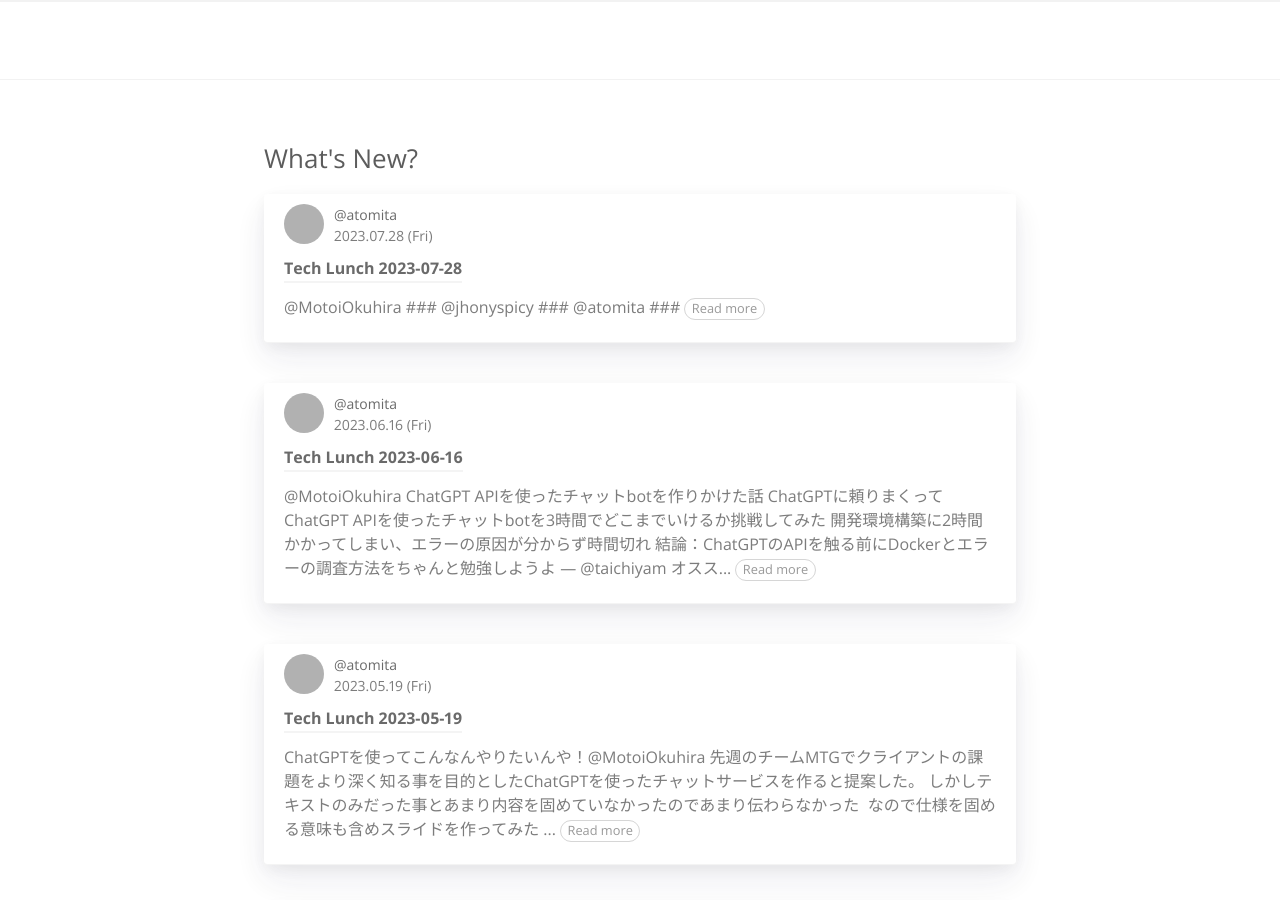
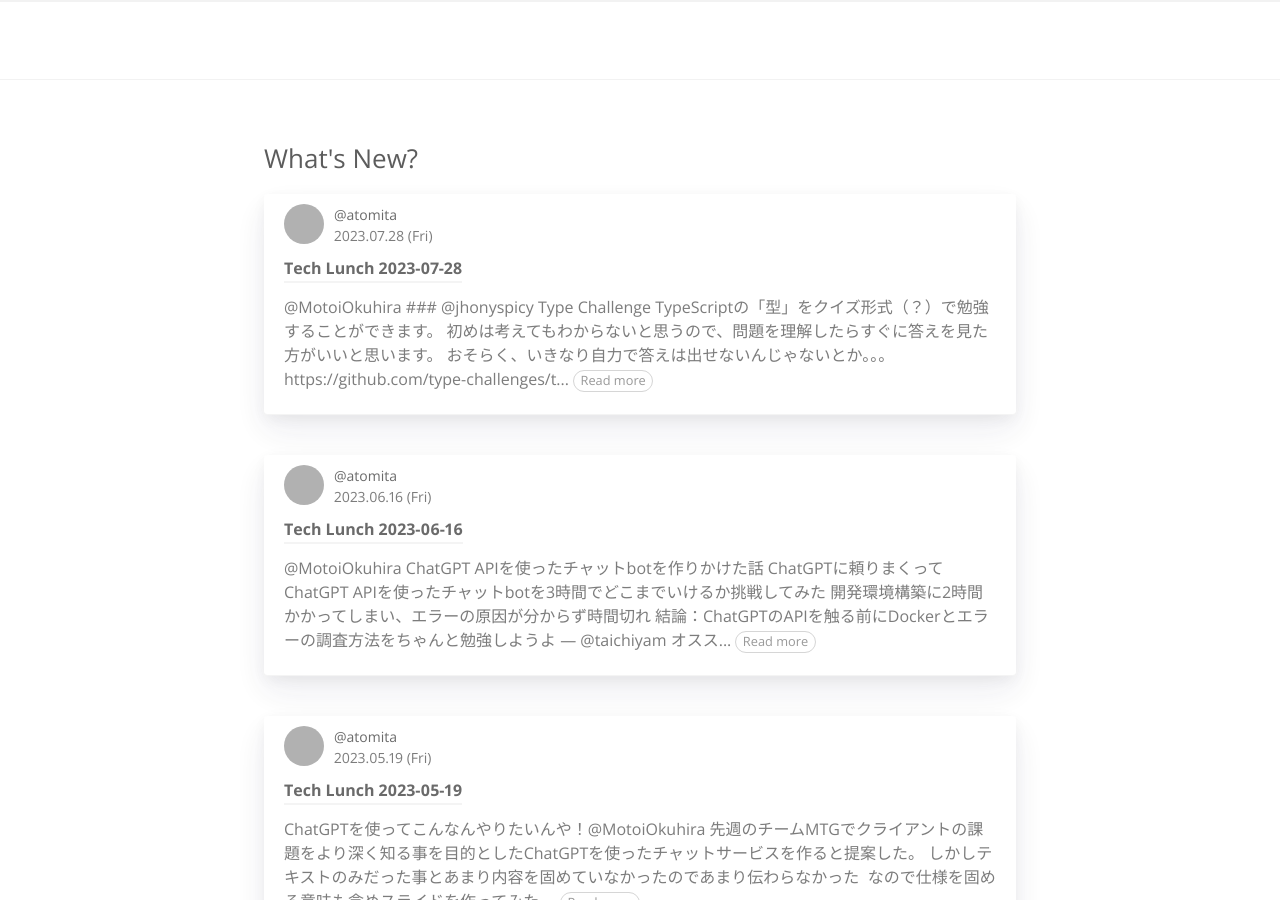
Before and after one commit to RyukyuInteractive/tech.ryukyu-i.co.jp, a Jekyll site: the page built from index.html, in a window 1280 px wide and 900 px high. Built offline with Jekyll 4.4.1, drawn with Linux system fonts in a browser that asks for light colours; a script that is not in the unit is left out; the list of posts is cut into pages by our own code; grey boxes are pictures that could not be loaded.

Commit message:
Update 2023-07-28-tech-lunch.md

```diff
--- a/_posts/2023-07-28-tech-lunch.md
+++ b/_posts/2023-07-28-tech-lunch.md
@@ -15,7 +15,12 @@ typora-root-url: ..
 ---
 
 ## [@jhonyspicy](https://github.com/jhonyspicy)
-###
+### Type Challenge
+TypeScriptの「型」をクイズ形式（？）で勉強することができます。
+初めは考えてもわからないと思うので、問題を理解したらすぐに答えを見た方がいいと思います。
+おそらく、いきなり自力で答えは出せないんじゃないとか。。。
+
+https://github.com/type-challenges/type-challenges/blob/main/README.ja.md
 
 
 
```
